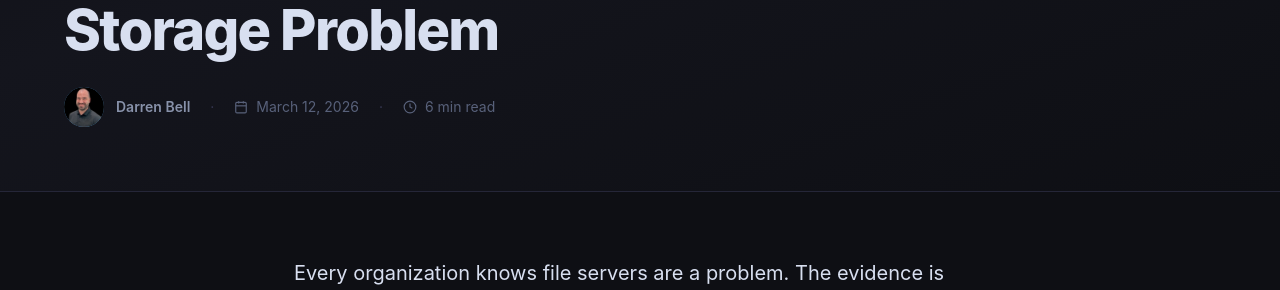
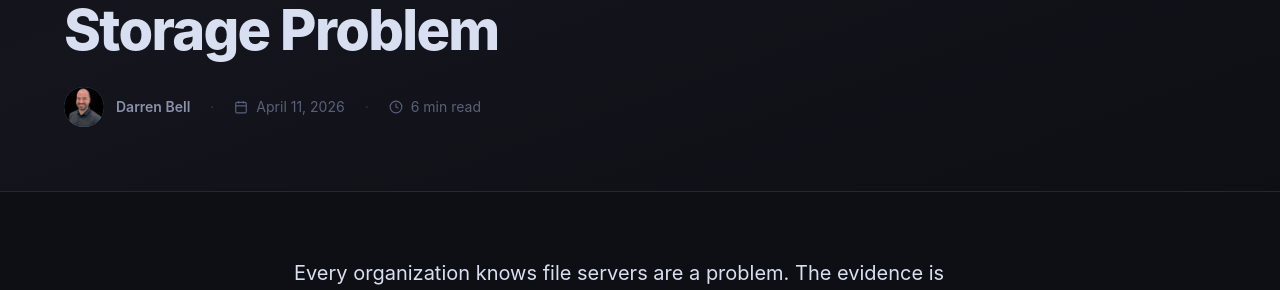
Before and after one commit to darrenbell09/DB_Blog, a Jekyll site: the page built from _posts/2026-04-09-sharepoint-digital-transformation-file-servers.md, in a window 1280 px wide and 900 px high. Shown: the part 317-607 px from the top of the window. Built offline with Jekyll 4.4.1, drawn with Linux system fonts in a browser that asks for light colours; comment, search, counter and statistics services are not loaded.

Commit message:
Update SharePoint post date to 2026-04-11

```diff
--- a/_posts/2026-04-09-sharepoint-digital-transformation-file-servers.md
+++ b/_posts/2026-04-09-sharepoint-digital-transformation-file-servers.md
@@ -2,7 +2,7 @@
 layout: post
 title: "Why File Servers Are a Leadership Problem, Not a Storage Problem"
 subtitle: "SharePoint migrations fail when they're treated as IT projects. They succeed when they're treated as organizational change."
-date: 2026-03-12
+date: 2026-04-11
 category: Technology Leadership
 tags: [SharePoint, Microsoft 365, digital transformation, file servers, migration, knowledge management]
 excerpt: "Every organization knows file servers are a problem. Most treat it as a storage or technology decision. The ones that successfully migrate to SharePoint treat it as a leadership and organizational design decision first."
```
